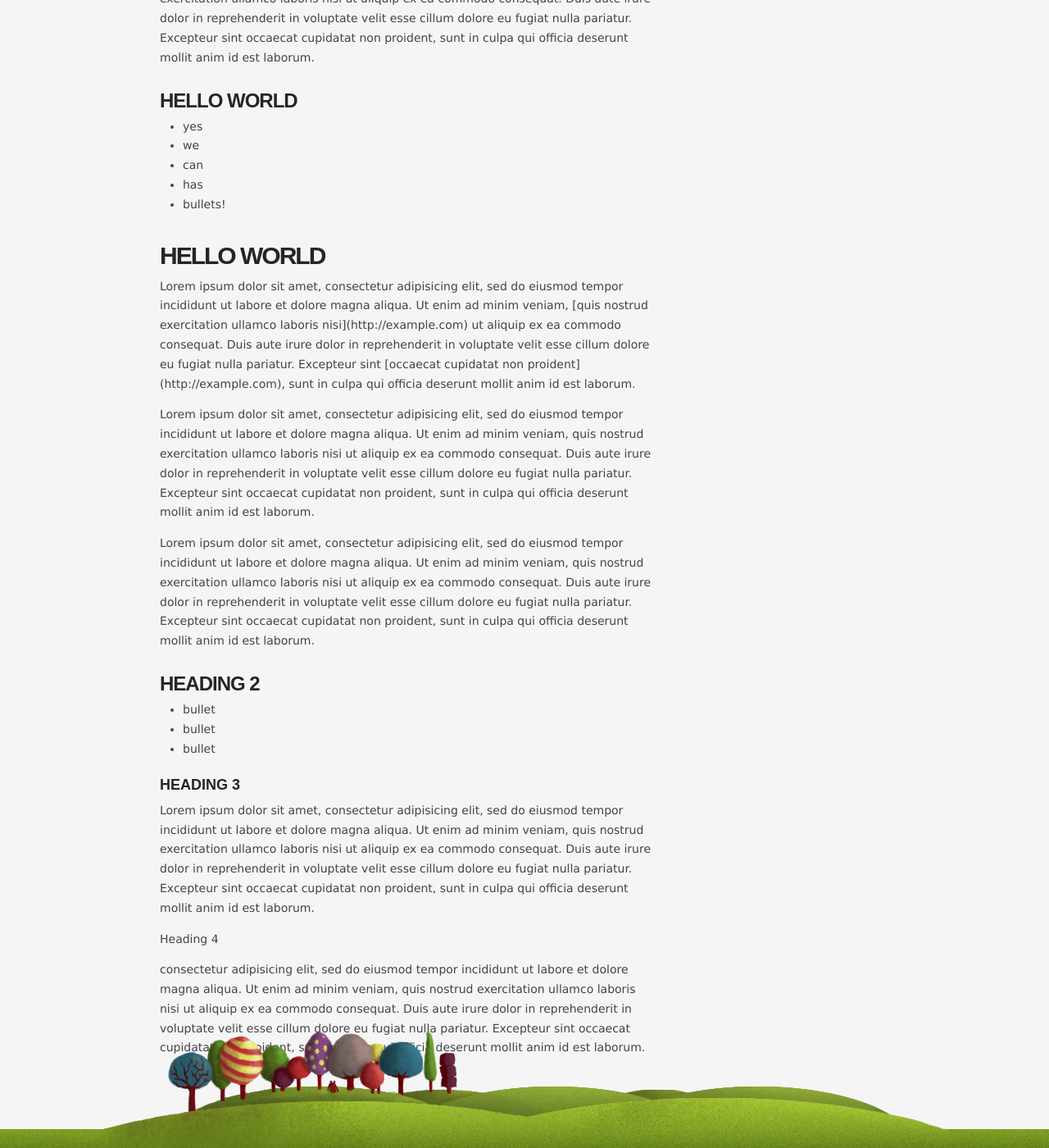
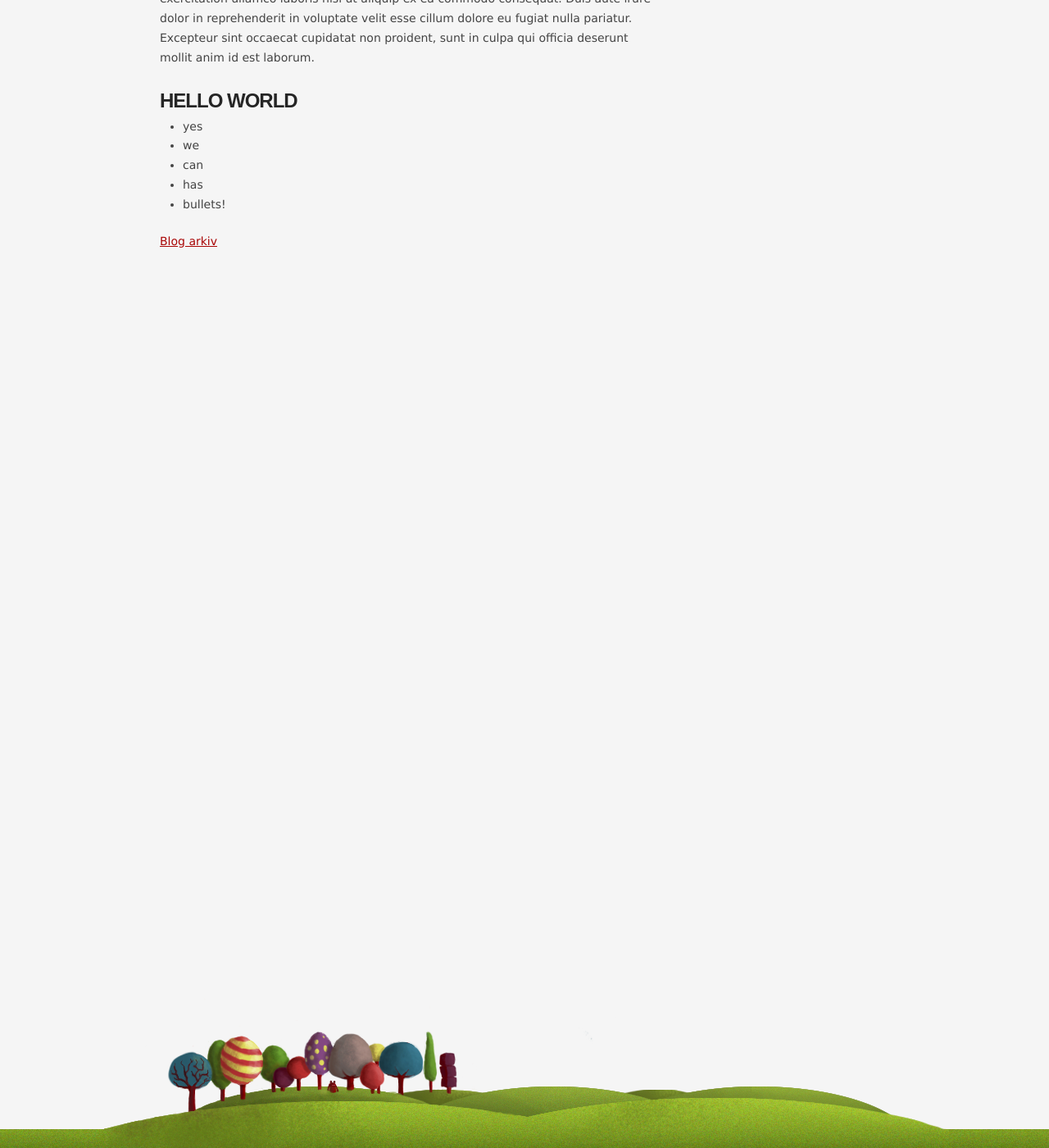
Before and after one commit to briza/briza.se, a Jekyll site: the page built from site/index.html, in a window 1280 px wide and 1400 px high, scrolled down 270 px. Shown: the whole window at 82% size. Built offline with Jekyll 4.4.1, drawn with Linux system fonts in a browser that asks for light colours; Markdown is read by kramdown in place of the engine named in the settings.

Commit message:
Adding link to blog archive from front page and removing lorem ipsum text

```diff
--- a/site/index.html
+++ b/site/index.html
@@ -13,27 +13,4 @@
 </div>
 {% endfor %}
 
-<h1>Hello World</h1>
-
-<p>Lorem ipsum dolor sit amet, consectetur adipisicing elit, sed do eiusmod tempor incididunt ut labore et dolore magna aliqua. Ut enim ad minim veniam, [quis nostrud exercitation ullamco laboris nisi](http://example.com) ut aliquip ex ea commodo consequat. Duis aute irure dolor in reprehenderit in voluptate velit esse cillum dolore eu fugiat nulla pariatur. Excepteur sint [occaecat cupidatat non proident](http://example.com), sunt in culpa qui officia deserunt mollit anim id est laborum.</p>
-
-<p>Lorem ipsum dolor sit amet, consectetur adipisicing elit, sed do eiusmod tempor incididunt ut labore et dolore magna aliqua. Ut enim ad minim veniam, quis nostrud exercitation ullamco laboris nisi ut aliquip ex ea commodo consequat. Duis aute irure dolor in reprehenderit in voluptate velit esse cillum dolore eu fugiat nulla pariatur. Excepteur sint occaecat cupidatat non proident, sunt in culpa qui officia deserunt mollit anim id est laborum.</p>
-
-<p>Lorem ipsum dolor sit amet, consectetur adipisicing elit, sed do eiusmod tempor incididunt ut labore et dolore magna aliqua. Ut enim ad minim veniam, quis nostrud exercitation ullamco laboris nisi ut aliquip ex ea commodo consequat. Duis aute irure dolor in reprehenderit in voluptate velit esse cillum dolore eu fugiat nulla pariatur. Excepteur sint occaecat cupidatat non proident, sunt in culpa qui officia deserunt mollit anim id est laborum.</p>
-
-
-<h2>Heading 2</h2>
-
-<ul>
-	<li>bullet</li>
-	<li>bullet</li>
-	<li>bullet</li>
-</ul>
-
-<h3>Heading 3</h3>
-
-<p>Lorem ipsum dolor sit amet, consectetur adipisicing elit, sed do eiusmod tempor incididunt ut labore et dolore magna aliqua. Ut enim ad minim veniam, quis nostrud exercitation ullamco laboris nisi ut aliquip ex ea commodo consequat. Duis aute irure dolor in reprehenderit in voluptate velit esse cillum dolore eu fugiat nulla pariatur. Excepteur sint occaecat cupidatat non proident, sunt in culpa qui officia deserunt mollit anim id est laborum.</p>
-
-<p>Heading 4</p>
-
-<p>consectetur adipisicing elit, sed do eiusmod tempor incididunt ut labore et dolore magna aliqua. Ut enim ad minim veniam, quis nostrud exercitation ullamco laboris nisi ut aliquip ex ea commodo consequat. Duis aute irure dolor in reprehenderit in voluptate velit esse cillum dolore eu fugiat nulla pariatur. Excepteur sint occaecat cupidatat non proident, sunt in culpa qui officia deserunt mollit anim id est laborum.</p>
+<a href="/archives.html">Blog arkiv</a>
```
